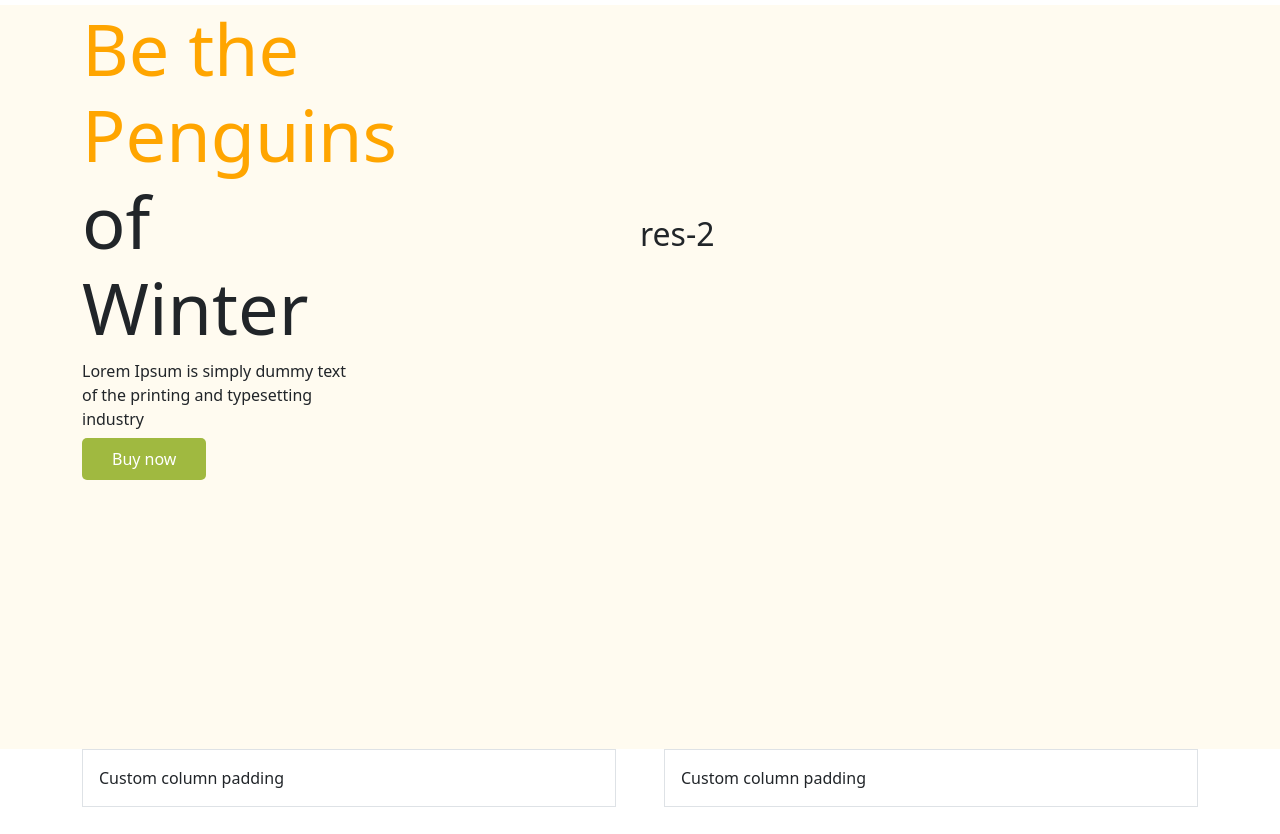
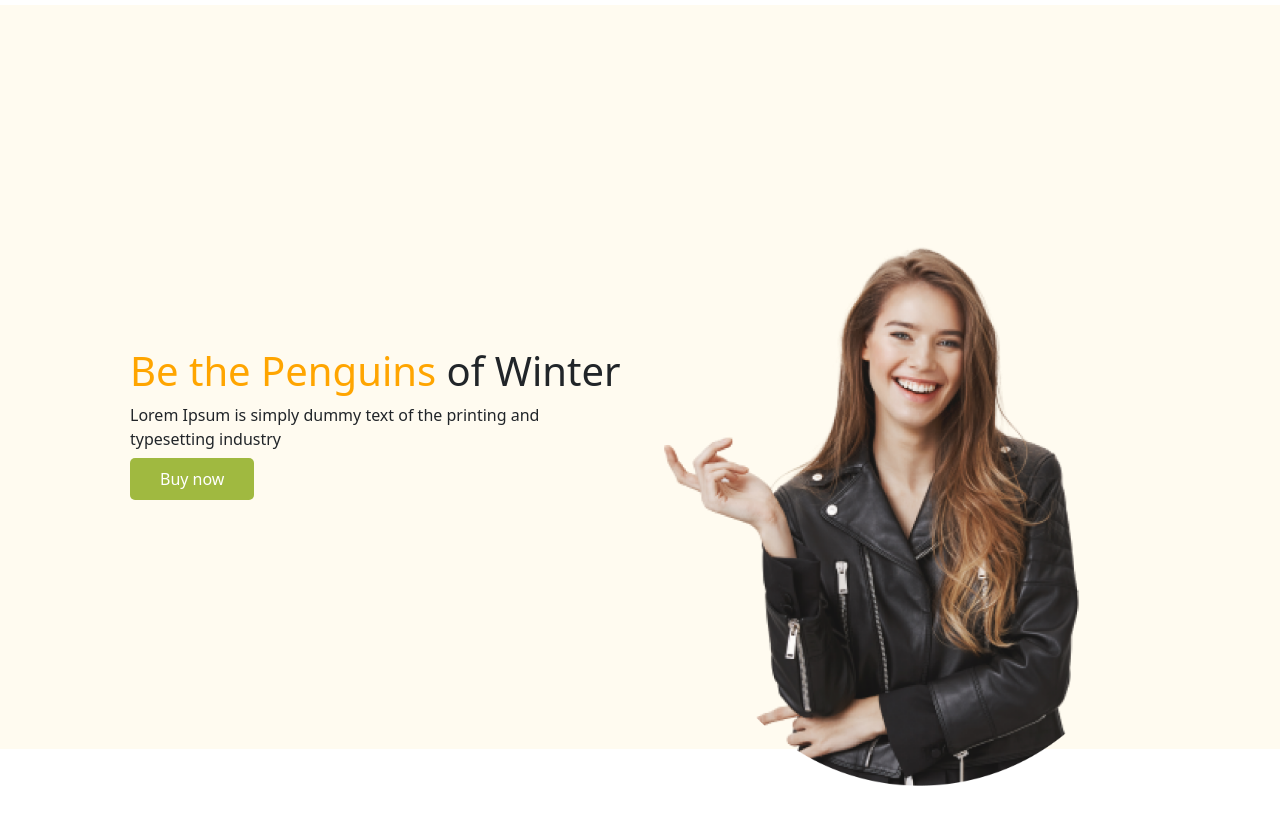
Before and after one commit to AbidurRahman24/Simple-eCommerce-bootstrap-project, a plain HTML site: page index.html in a window 1280 px wide. Shown: the part 51-885 px from the top of the page. Before the commit the page ends 858 px from the top, so only its background shows below. Drawn offline with nearby package versions, Linux system fonts and the light colour scheme.

Commit message:
nav menu done

```diff
--- a/index.html
+++ b/index.html
@@ -39,34 +39,22 @@
       </nav>
       <!-- End Nav section -->
       <!-- Start Hero section -->
-      <div class="container hero d-flex align-items-center">
-        <div class="row">
-          <div class="col-sm-6 col-md-6 col-lg-6 align-middle">
-                <div class="hero-info">
+      <div class="container">
+        <div class="row d-flex align-items-center p-5">
+          <div class="col-sm-6 col-md-6 col-lg-6 ">
                     <h1 class='h1'><span>Be the Penguins</span> of Winter </h1>
                     <p>Lorem Ipsum is simply dummy text of the printing and typesetting industry</p>
                     <a href="" class='global-button'>Buy now</a>
-                  </div>
               </div>
-          </div>
-          <div class="col-sm-6 col-md-6 col-lg-6 offset-lg-0">
-            <h2>res-2</h2>
+          <div class="col-sm-6 col-md-6 col-lg-6 ">
+            <img src="./Image/Mask Group.png" alt="" class="d-block w-100">
           </div>
         </div>
       </div>
 
       <!-- End Hero section -->
 </section>
-<div class="container overflow-hidden">
-    <div class="row gx-5">
-      <div class="col-sm-6 col-md-6 col-lg-6">
-       <div class="p-3 border ">Custom column padding</div>
-      </div>
-      <div class="col-sm-6 col-md-6 col-lg-6">
-        <div class="p-3 border ">Custom column padding</div>
-      </div>
-    </div>
-  </div>
+
 
 <!-- Option 1: Bootstrap Bundle with Popper -->
 <script src="https://cdn.jsdelivr.net/npm/bootstrap@5.0.1/dist/js/bootstrap.bundle.min.js" integrity="sha384-gtEjrD/SeCtmISkJkNUaaKMoLD0//ElJ19smozuHV6z3Iehds+3Ulb9Bn9Plx0x4" crossorigin="anonymous"></script>
--- a/style.css
+++ b/style.css
@@ -1,8 +1,8 @@
 /* common css */
-
-.h1, h1 {
+h1{
     font-size: 4.5rem;
 }
+
 .global-button {
     color: white;
     background-color: #A0B940;
@@ -15,9 +15,6 @@
     background-color: #fffbf0;
     height: 100vh;
 }
-.header nav{
-    background-color: #fffbf0
-}
 .logo {
   width: 250px;
 }
@@ -28,17 +25,6 @@ a{
 span{
     color: orange;
 }
-hero{
-    position: relative;
-}
-.hero-info{
-    display:absolute;
-    top: 0;
-    bottom: 0;
-    left: 0;
-    margin:auto;
-}
-
 
 
 
```
